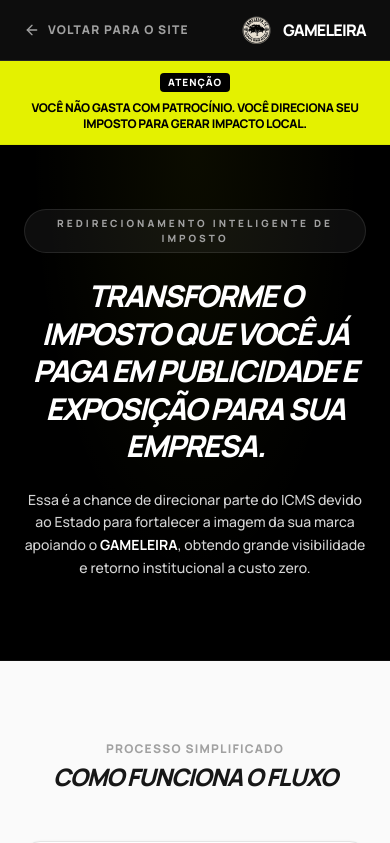
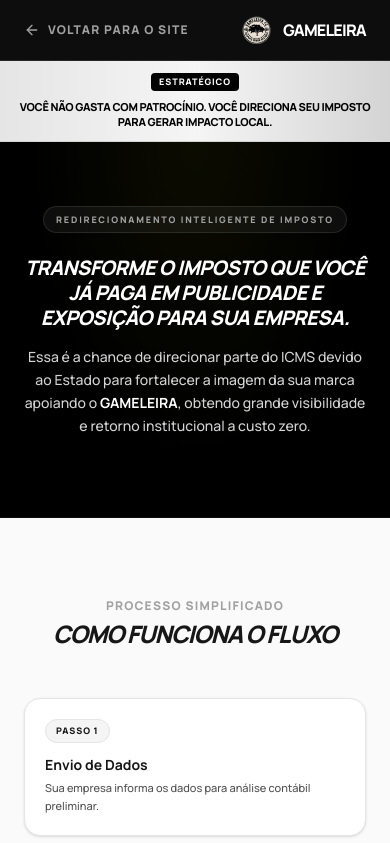
Before and after one commit to timesprobr/gameleira-lie, a React (Vite) app: page /apoiar in a window 390 px wide. Shown: the top 843 px of the page. Built offline with nearby package versions, Linux system fonts and the light colour scheme; a web font is replaced by a local one.

Commit message:
style: aprimora responsividade mobile fluida evitando quebras indesejadas de palavras

```diff
--- a/src/App.tsx
+++ b/src/App.tsx
@@ -195,9 +195,9 @@
           Custo Zero para a sua Empresa
         </div>
 
-        <h2 className="text-3xl md:text-4xl lg:text-5xl font-black uppercase mb-10 tracking-tighter leading-tight drop-shadow-xl">
-          Transforme imposto em futuro.<br />
-          <span className="text-transparent bg-clip-text bg-gradient-to-b from-white to-neutral-400">Apoie o Gameleira e mude vidas através do esporte.</span>
+        <h2 className="text-2xl sm:text-3xl md:text-4xl lg:text-5xl font-black uppercase mb-8 md:mb-10 tracking-tight leading-tight drop-shadow-xl break-words max-w-full">
+          Transforme imposto em futuro.<br className="hidden sm:inline" />
+          <span className="text-transparent bg-clip-text bg-gradient-to-b from-white to-neutral-400 block sm:inline mt-1 sm:mt-0">Apoie o Gameleira e mude vidas através do esporte.</span>
         </h2>
 
         <div className="w-full max-w-4xl aspect-video bg-neutral-900 rounded-2xl md:rounded-3xl border border-white/10 shadow-2xl overflow-hidden relative group cursor-pointer flex items-center justify-center mb-10">
--- a/src/pages/SupportPage.tsx
+++ b/src/pages/SupportPage.tsx
@@ -73,10 +73,12 @@
       </header>
 
       {/* PERCEPTION SHIFT MINDSET BANNER */}
-      <div className="bg-[#E4F100] text-black py-3 px-6 border-b border-black/5 shadow-sm">
+      <div className="bg-gradient-to-r from-neutral-200 via-neutral-100 to-neutral-300 text-black py-3 px-4 sm:px-6 border-b border-neutral-300 shadow-sm overflow-hidden">
         <div className="max-w-6xl mx-auto flex flex-col sm:flex-row items-center justify-center gap-2 sm:gap-4 text-center sm:text-left">
-          <span className="font-black uppercase tracking-widest text-[10px] bg-black text-white px-2 py-0.5 rounded">Atenção</span>
-          <p className="text-xs md:text-sm font-black tracking-tight uppercase">
+          <span className="font-black uppercase tracking-widest text-[9px] sm:text-[10px] bg-black text-white px-2 py-0.5 rounded flex-shrink-0">
+            Estratégico
+          </span>
+          <p className="text-[11px] sm:text-xs md:text-sm font-black tracking-tight uppercase leading-snug break-words">
             Você não gasta com patrocínio. Você direciona seu imposto para gerar impacto local.
           </p>
         </div>
@@ -115,10 +117,10 @@
             <div className="absolute inset-0 bg-[radial-gradient(ellipse_at_top,rgba(228,241,0,0.05)_0,transparent_60%)] pointer-events-none" />
 
             <div className="max-w-4xl mx-auto text-center relative z-10">
-              <span className="inline-block border border-white/10 px-4 py-1.5 text-[10px] md:text-xs uppercase tracking-[0.3em] font-black mb-6 rounded-full bg-white/5 text-neutral-400">
+              <span className="inline-block border border-white/10 px-3 sm:px-4 py-1.5 text-[9px] sm:text-[10px] md:text-xs uppercase tracking-[0.2em] sm:tracking-[0.3em] font-black mb-4 sm:mb-6 rounded-full bg-white/5 text-neutral-400 max-w-full truncate">
                 Redirecionamento Inteligente de Imposto
               </span>
-              <h1 className="text-3xl md:text-4xl lg:text-5xl font-black uppercase italic tracking-tighter mb-6 leading-tight">
+              <h1 className="text-xl sm:text-2xl md:text-4xl lg:text-5xl font-black uppercase italic tracking-tight mb-4 sm:mb-6 leading-tight break-words">
                 TRANSFORME O IMPOSTO QUE VOCÊ JÁ PAGA EM PUBLICIDADE E EXPOSIÇÃO PARA SUA EMPRESA.
               </h1>
               <p className="text-neutral-300 text-sm md:text-lg max-w-2xl mx-auto leading-relaxed font-medium">
@@ -145,12 +147,12 @@
                 { step: "Passo 3", title: "Escolha da Cota", desc: "Apresentamos as cotas de patrocínio e contrapartidas disponíveis." },
                 { step: "Passo 4", title: "Aporte Oficial", desc: "O processo é realizado com total acompanhamento contábil e jurídico." }
               ].map((s, idx) => (
-                <div key={idx} className="bg-white border border-neutral-200 p-6 rounded-2xl relative shadow-sm hover:shadow-md transition-shadow flex flex-col">
-                  <span className="text-[10px] font-black uppercase tracking-widest text-[#CC0000] bg-red-50 border border-red-100 px-2.5 py-1 rounded-full w-max mb-3">
+                <div key={idx} className="bg-white border border-neutral-200 p-5 sm:p-6 rounded-2xl relative shadow-sm hover:shadow-md transition-shadow flex flex-col">
+                  <span className="text-[9px] sm:text-[10px] font-black uppercase tracking-widest text-neutral-900 bg-neutral-100 border border-neutral-200 px-2.5 py-1 rounded-full w-max mb-3">
                     {s.step}
                   </span>
-                  <h4 className="font-bold text-base text-neutral-900 mb-2">{s.title}</h4>
-                  <p className="text-xs text-neutral-600 leading-relaxed mt-auto font-medium">{s.desc}</p>
+                  <h4 className="font-bold text-sm sm:text-base text-neutral-900 mb-1 sm:mb-2">{s.title}</h4>
+                  <p className="text-[11px] sm:text-xs text-neutral-600 leading-relaxed mt-auto font-medium">{s.desc}</p>
                 </div>
               ))}
             </div>
```
